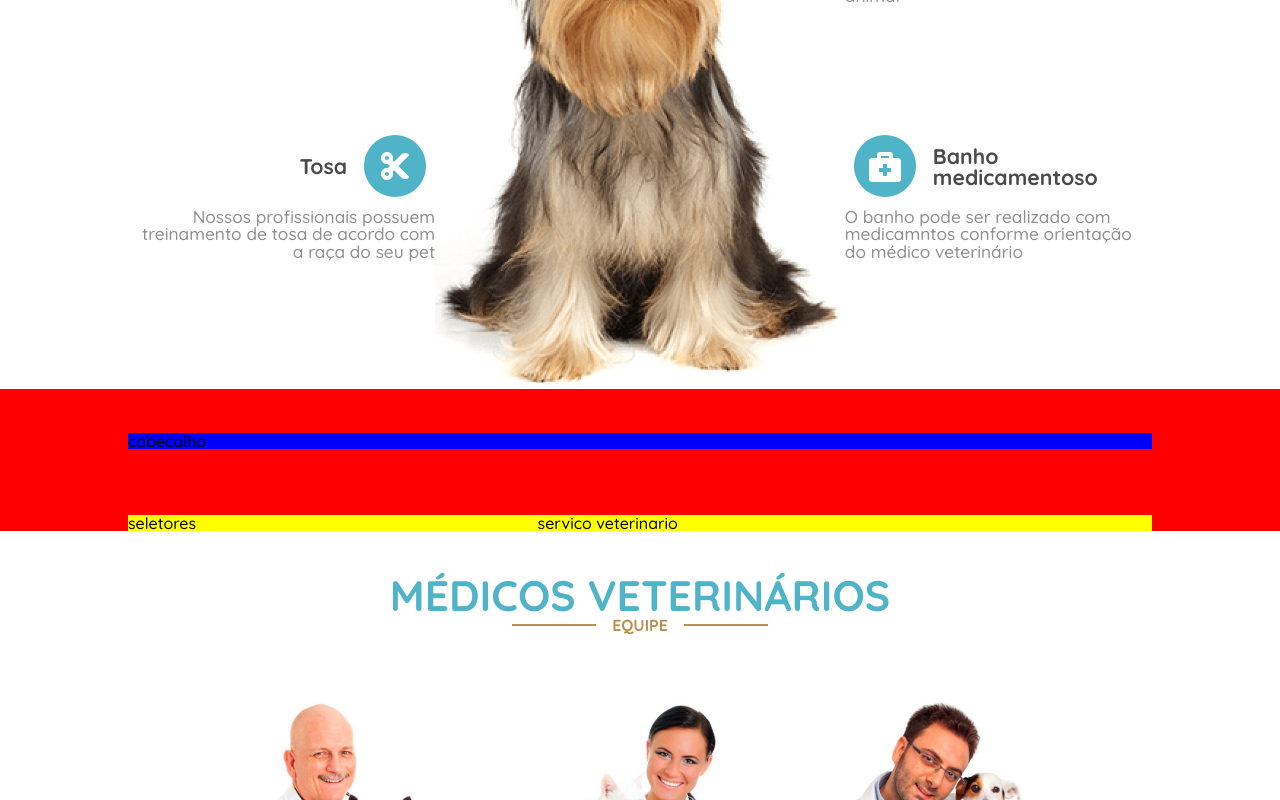
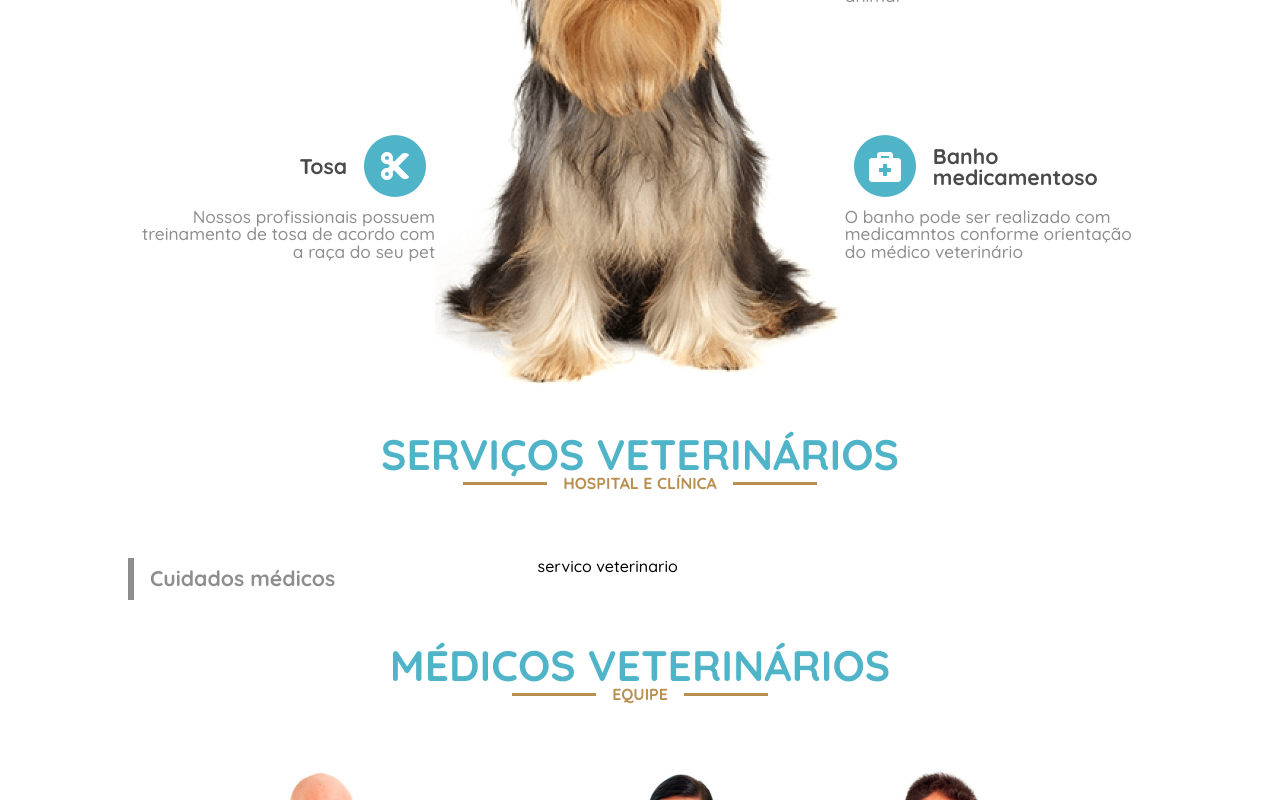
Before and after one commit to jacksonCamara/petcare-aulas, a Next.js app: page / in a window 1280 px wide. Shown: the part 419-1219 px from the top of the page. Built offline with nearby package versions, Linux system fonts and the light colour scheme.

Commit message:
Criando componente Seletor

```diff
--- a/src/components/servicoVeterinario/index.tsx
+++ b/src/components/servicoVeterinario/index.tsx
@@ -1,11 +1,21 @@
+import React from "react";
+import Cabecalho from "../global/cabecalho";
+import { Seletor } from "./seletor";
 import styles from "./styles.module.scss";
 
 export const ServicosVeterinarios = () => {
     return (
         <section className={styles.servicosVeterinarios}>
-            <div className={styles.cabecalho}>cabecalho</div>
+            <div className={styles.cabecalho}>
+                <Cabecalho
+                    titulo="Serviços Veterinários"
+                    subtitulo="Hospital e Clínica"
+                />
+            </div>
             <div className={styles.corpo}>
-                <div className={styles.seletores}>seletores</div>
+                <div className={styles.seletores}>
+                    <Seletor />
+                </div>
                 <div className={styles.servicoVeterinario}>
                     servico veterinario
                 </div>
--- /dev/null
+++ b/src/components/servicoVeterinario/seletor/index.tsx
@@ -0,0 +1,11 @@
+import React from "react";
+import styles from "./styles.module.scss";
+
+export const Seletor = () => {
+    return (
+        <div className={styles.seletor}>
+            <div className={styles.barra} />
+            <a className={styles.link}>Cuidados médicos</a>
+        </div>
+    );
+};
--- /dev/null
+++ b/src/components/servicoVeterinario/seletor/styles.module.scss
@@ -0,0 +1,19 @@
+@import "../../../styles/variables.scss";
+
+.seletor{
+    display: flex;
+    gap: clamp(1rem, 1.09vmax, 1.09vmax);
+    align-items: center;
+}
+
+.link{
+    font-size: $fonte-tamanho-medio;
+    color: $cor-base;
+    font-weight: 700;
+}
+
+.barra {
+    width: 6px;
+    background-color: $cor-base;
+    height: clamp(1rem, 3.33vmax, 3.33vmax)
+}
--- a/src/components/servicoVeterinario/styles.module.scss
+++ b/src/components/servicoVeterinario/styles.module.scss
@@ -3,20 +3,17 @@
     width: 100%;
     flex-direction: column;
     align-items: center;
-    background-color: red;
 }
 
 .cabecalho {
     width: 80%;
     margin-top: 3.38vmax;
-    background-color: blue;
 }
 
 .corpo {
     display: flex;
     width: 80%;
     margin-top: 5.2vmax;
-    background-color: yellow;
 }
 
 .seletores {
```
